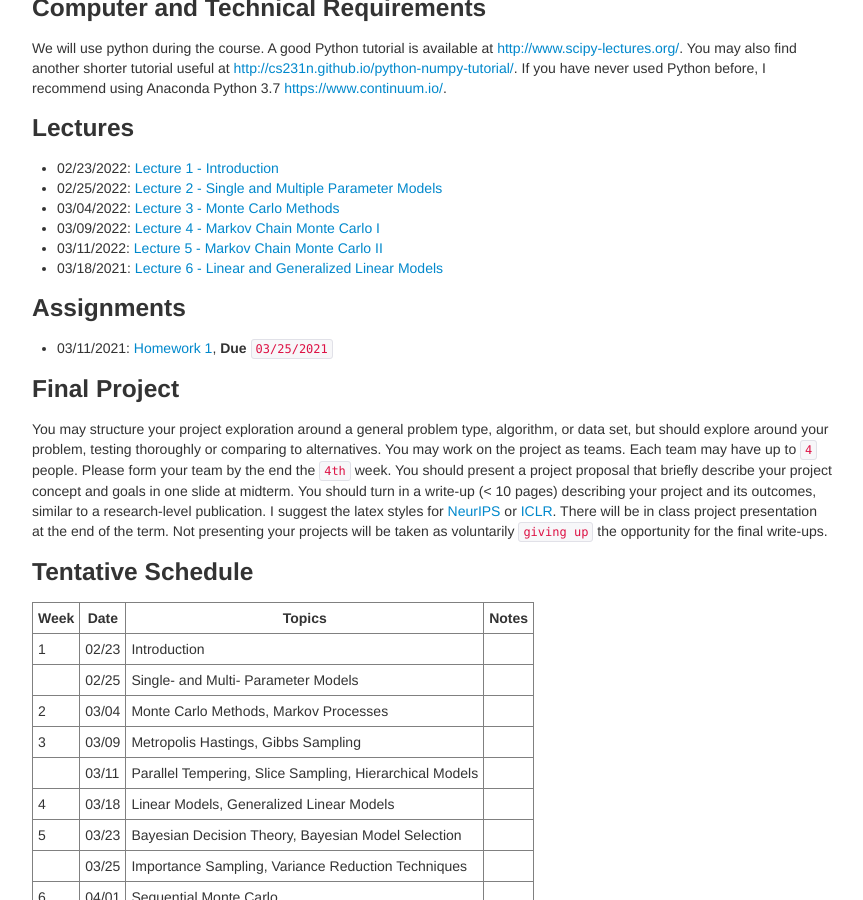
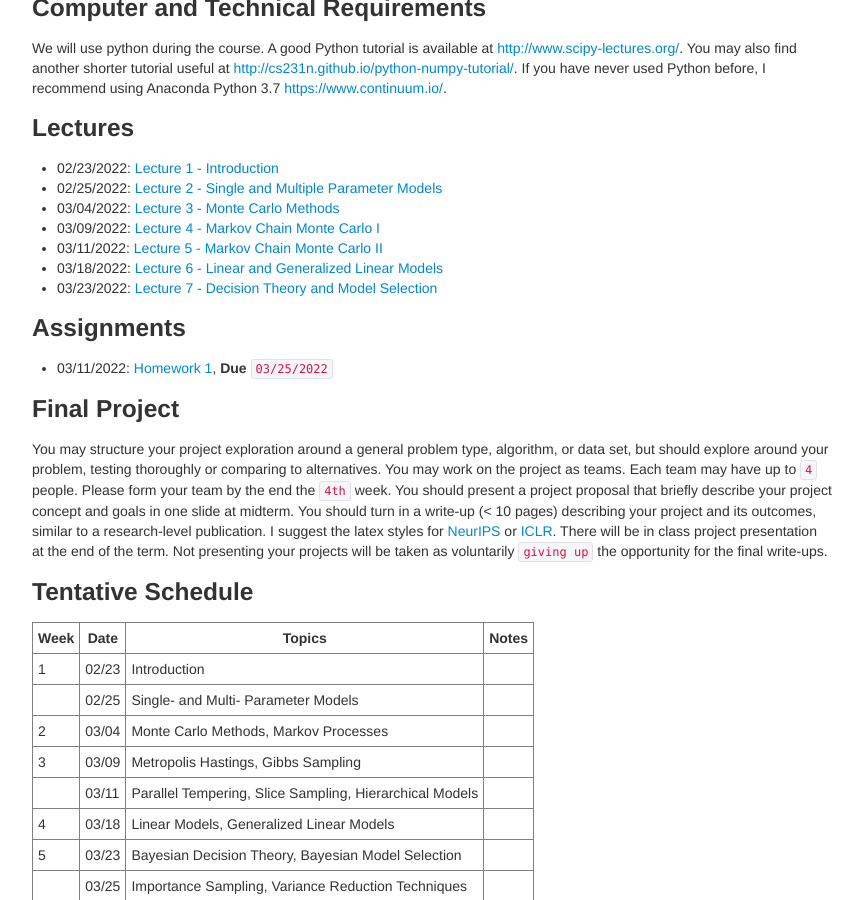
Before and after one commit to zcrabbit/zcrabbit.github.io, a Jekyll site: the page built from courses/btc-s22.md, in a window 1280 px wide and 900 px high, scrolled down 995 px. Shown: the whole window, without its empty margins (208-1071 px from the left). Built offline with Jekyll 4.4.1, drawn with Linux system fonts in a browser that asks for light colours.

Commit message:
lecture 7 out

```diff
--- a/courses/btc-s22.md
+++ b/courses/btc-s22.md
@@ -44,12 +44,13 @@ We will use python during the course. A good Python tutorial is available at <ht
 - 03/04/2022: [Lecture 3 - Monte Carlo Methods]({{sites.baseurl}}/static/slides/btc_spring22/lec03.pdf)
 - 03/09/2022: [Lecture 4 - Markov Chain Monte Carlo I]({{sites.baseurl}}/static/slides/btc_spring22/lec04.pdf)
 - 03/11/2022: [Lecture 5 - Markov Chain Monte Carlo II]({{sites.baseurl}}/static/slides/btc_spring22/lec05.pdf)
-- 03/18/2021: [Lecture 6 - Linear and Generalized Linear Models]({{sites.baseurl}}/static/slides/btc_spring22/lec06.pdf)
+- 03/18/2022: [Lecture 6 - Linear and Generalized Linear Models]({{sites.baseurl}}/static/slides/btc_spring22/lec06.pdf)
+- 03/23/2022: [Lecture 7 - Decision Theory and Model Selection]({{sites.baseurl}}/static/slides/btc_spring22/lec07.pdf)
 
 
 
 ### Assignments
-- 03/11/2021: [Homework 1]({{sites.baseurl}}/static/slides/btc_spring22/hw01.pdf), **Due** `03/25/2021`
+- 03/11/2022: [Homework 1]({{sites.baseurl}}/static/slides/btc_spring22/hw01.pdf), **Due** `03/25/2022`
 
 
 
```
Also changed, not shown: 1 other file.
